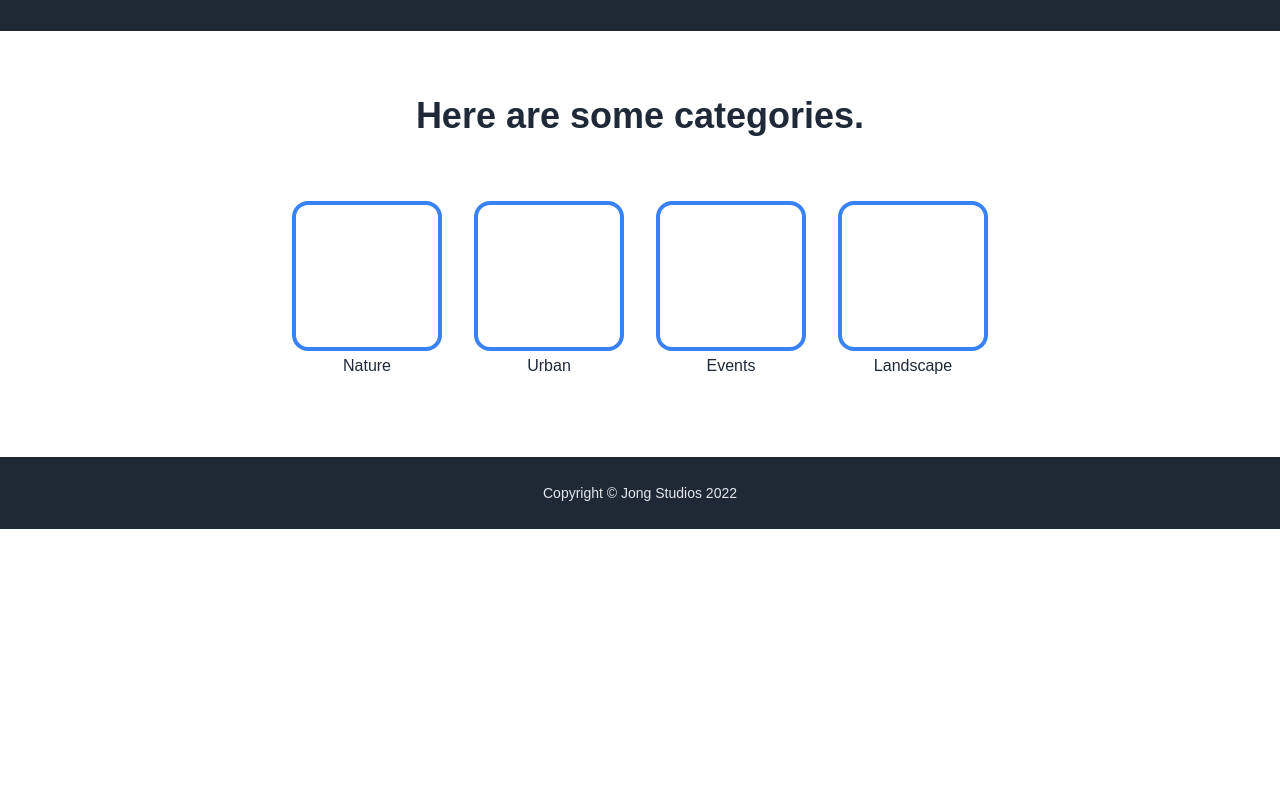
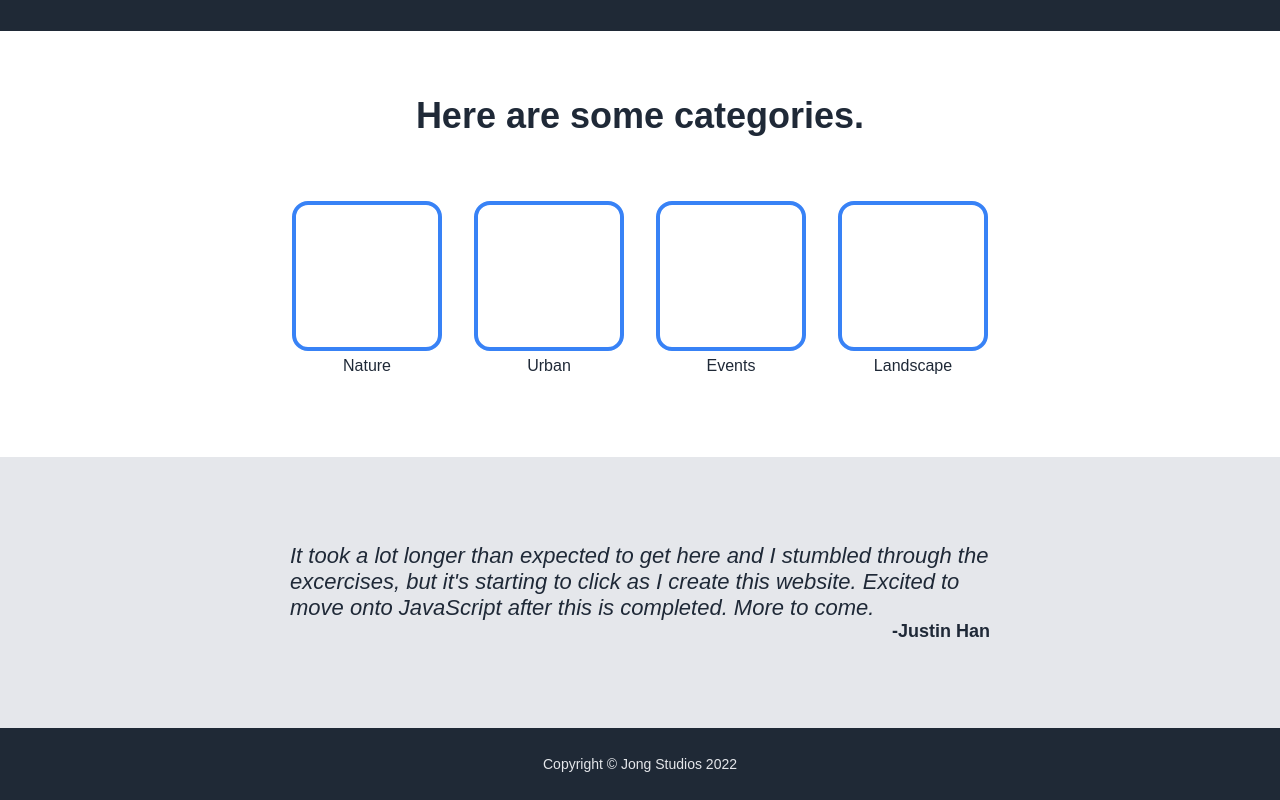
Before and after one commit to jong-just/landing-page, a plain HTML site: page index.html in a window 1280 px wide. Shown: the part 481-1281 px from the top of the page. Before the commit the page ends 1010 px from the top, so only its background shows below. Drawn offline with Linux system fonts and the light colour scheme.

Commit message:
Finish testimonial section

```diff
--- a/css/style.css
+++ b/css/style.css
@@ -109,6 +109,36 @@ img {
     padding-top: 6px;
 }
 
+/* Testimonial style and layout */
+
+.testimonial-container {
+    background-color: #e5e7eb;
+    display: flex;
+    justify-content: center;
+    padding: 86px 0;
+}
+
+.testimonial-content {
+    display: flex;
+    flex-direction: column;
+    width: 700px;
+}
+
+.testimonial-text {
+    font-size: 22px;
+    font-style: italic;
+    font-weight: lighter;
+    color: #1f2937
+}
+
+.testimonial-author {
+    font-size: 18px;
+    font-weight: bold;
+    color: #1f2937;
+    display: flex;
+    justify-content: right;
+}
+
 /* Footer style and layout */
 
 .footer {
--- a/index.html
+++ b/index.html
@@ -57,6 +57,13 @@
 
     </div>
 
+    <div class="testimonial-container">
+        <div class="testimonial-content">
+            <div class="testimonial-text">It took a lot longer than expected to get here and I stumbled through the excercises, but it's starting to click as I create this website. Excited to move onto JavaScript after this is completed. More to come.</div>
+            <div class="testimonial-author">-Justin Han</div>
+        </div>
+    </div>
+
     <div class="footer">
         <div class="footnote">Copyright &copy; Jong Studios 2022</div>
     </div>
```
